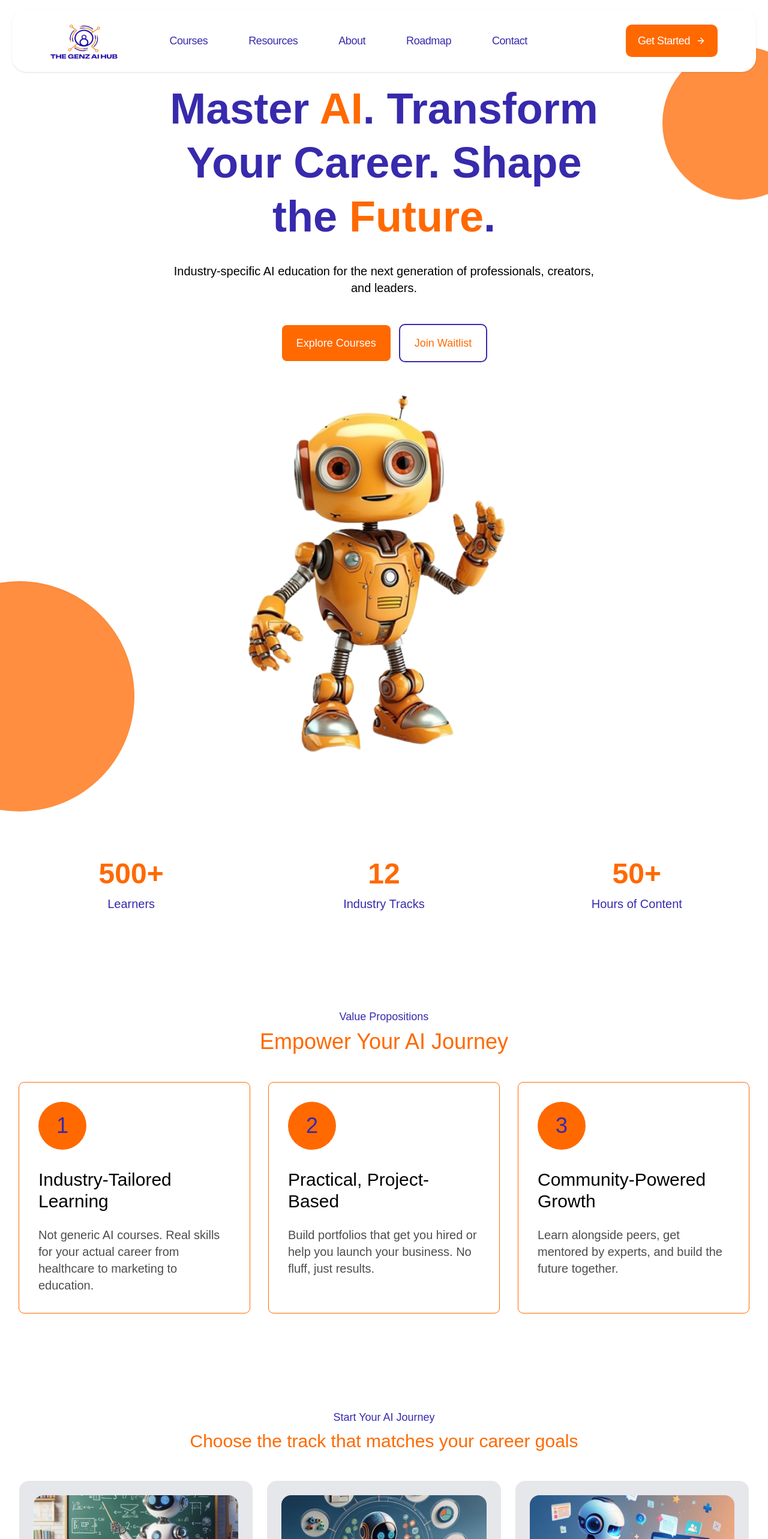
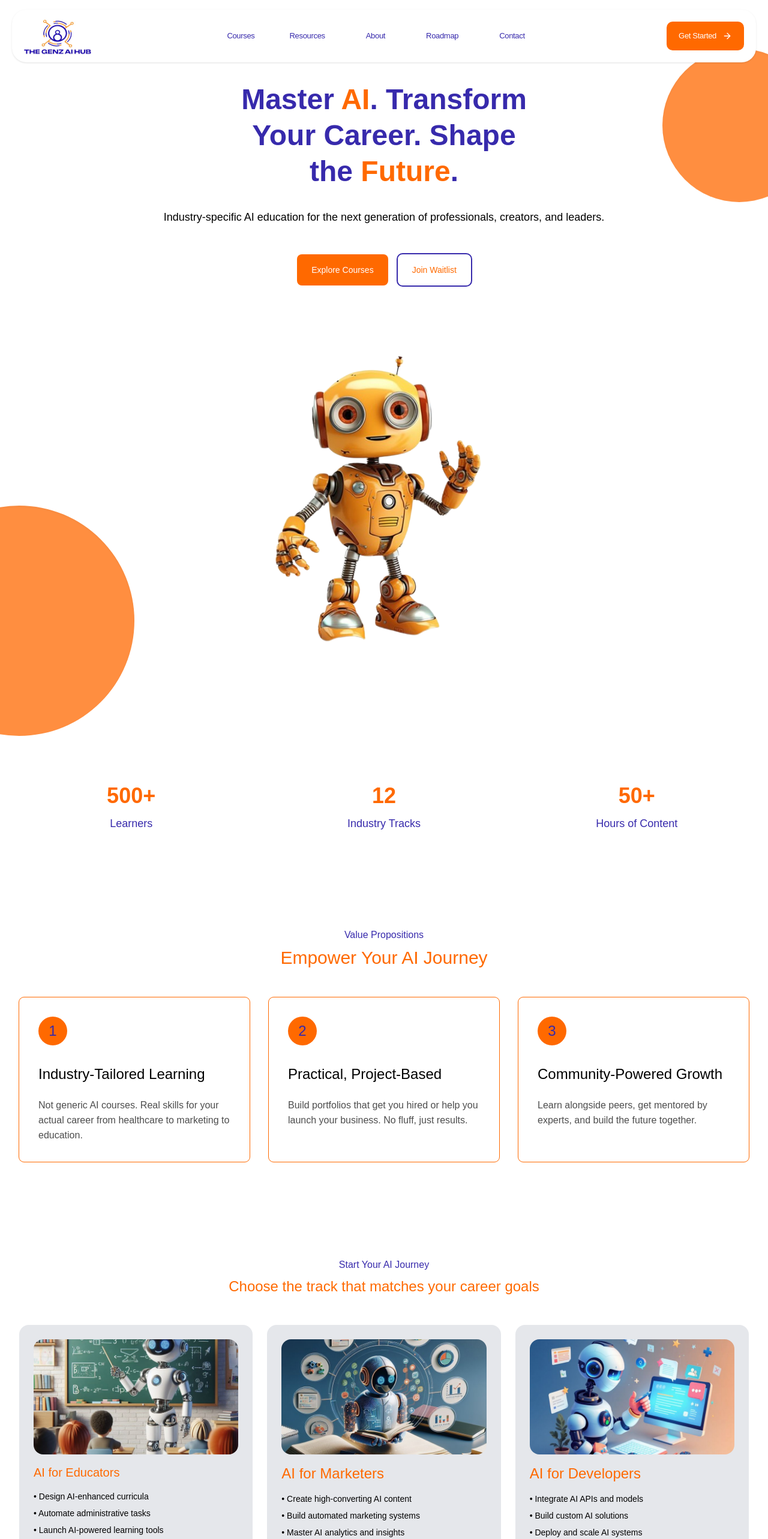
Before and after one commit to boyalonetech/Genz_Ai_Hub, a Next.js app: page / in a window 1280 px wide. Shown: the top 2566 px of the page at 60% size. Built offline with nearby package versions, Linux system fonts and the light colour scheme; a web font is replaced by a local one.

Commit message:
ui update

```diff
--- /dev/null
+++ b/src/app/courses/page.tsx
@@ -0,0 +1,21 @@
+"use client";
+import React, { useEffect } from "react";
+
+export default function Page() {
+  useEffect(() => {
+    const fetchData = async () => {
+      try {
+        const response = await fetch("https://fakestoreapi.com/products");
+        if (!response.ok) throw new Error("Network response was not ok");
+        const data = await response.json();
+        console.table(data);
+      } catch (error) {
+        console.error("Error fetching data:", error);
+      }
+    };
+
+    fetchData(); // ✅ call it
+  }, []); // ✅ dependency array
+
+  return <div></div>;
+}
--- a/src/components/Header.tsx
+++ b/src/components/Header.tsx
@@ -26,62 +26,66 @@ export default function Header() {
 
   return (
     <nav className="">
-      <div className="left-2 right-2 md:left-5 md:right-5 px-4 md:px-8 lg:px-16 py-3 md:py-5 bg-white flex justify-between items-center fixed shadow-sm top-2 md:top-4 rounded-2xl md:rounded-3xl z-50">
+      <div className="left-2 right-2 md:left-5 md:right-5 px-4 md:px-8 lg:px-5 py-3 md:py-3 bg-white flex justify-between items-center fixed shadow-sm top-2 md:top-4 rounded-2xl md:rounded-3xl z-50">
         {/* Logo */}
-        <div className="w-20 h-12 md:w-28 md:h-16 relative overflow-hidden flex-shrink-0">
+        <Link
+          href="/"
+          className="w-20 h-12 md:w-28 md:h-16 relative overflow-hidden flex-shrink-0"
+        >
           <Image src="/LOGO.jpg" alt="Logo" sizes="fill" fill quality={100} />
-        </div>
+        </Link>
 
         {/* Desktop Navigation */}
-        <div className="hidden lg:flex justify-start items-center gap-12 xl:gap-36">
-          <div className="p-2.5 flex justify-start items-center gap-6 xl:gap-12">
-            <div className="px-2.5 py-[5px] flex justify-center items-center gap-2.5 cursor-pointer hover:opacity-70 transition-opacity">
+        <div className="hidden lg:flex justify-center items-center gap-12 xl:gap-36">
+          <div className="py-2.5 flex justify-start items-center gap-6 xl:gap-12">
+            <div className=" py-[5px] flex justify-center items-center gap-2.5 cursor-pointer transition-opacity">
               <Link
                 href="/"
-                className="text-center justify-start text-indigo-800 text-base xl:text-lg font-medium leading-tight tracking-tight"
+                className="text-center justify-start text-indigo-800 text-[10px] xl:text-[13px]  hover:text-orange-500  font-medium leading-tight tracking-tight"
               >
                 Courses
               </Link>
             </div>
-            <div className="px-2.5 py-[5px] flex justify-center items-center gap-2.5 cursor-pointer hover:opacity-70 transition-opacity">
+            <div className="px-2.5 py-[5px] flex justify-center items-center gap-2.5 cursor-pointer transition-opacity">
               <Link
                 href="/"
-                className="text-center justify-start text-indigo-800 text-base xl:text-lg font-medium leading-tight tracking-tight"
+                className="text-center justify-start text-indigo-800 text-[10px] xl:text-[13px]  hover:text-orange-500  font-medium leading-tight tracking-tight"
               >
                 Resources
               </Link>
             </div>
-            <div className="px-2.5 py-[5px] flex justify-center items-center gap-2.5 cursor-pointer hover:opacity-70 transition-opacity">
+            <div className="px-2.5 py-[5px] flex justify-center items-center gap-2.5 cursor-pointer transition-opacity">
               <Link
                 href="/"
-                className="text-center justify-start text-indigo-800 text-base xl:text-lg font-medium leading-tight tracking-tight"
+                className="text-center justify-start text-indigo-800 text-[10px] xl:text-[13px]  hover:text-orange-500  font-medium leading-tight tracking-tight"
               >
                 About
               </Link>
             </div>
-            <div className="px-2.5 py-[5px] flex justify-center items-center gap-2.5 cursor-pointer hover:opacity-70 transition-opacity">
+            <div className="px-2.5 py-[5px] flex justify-center items-center gap-2.5 cursor-pointer transition-opacity">
               <Link
                 href="/"
-                className="text-center justify-start text-indigo-800 text-base xl:text-lg font-medium leading-tight tracking-tight"
+                className="text-center justify-start text-indigo-800 text-[10px] xl:text-[13px]  hover:text-orange-500  font-medium leading-tight tracking-tight"
               >
                 Roadmap
               </Link>
             </div>
-            <div className="px-2.5 py-[5px] flex justify-center items-center gap-2.5 cursor-pointer hover:opacity-70 transition-opacity">
+            <div className="px-2.5 py-[5px] flex justify-center items-center gap-2.5 cursor-pointer transition-opacity">
               <Link
                 href="/"
-                className="text-center justify-start text-indigo-800 text-base xl:text-lg font-medium leading-tight tracking-tight"
+                className="text-center justify-start text-indigo-800 text-[10px] xl:text-[13px]  hover:text-orange-500  font-medium leading-tight tracking-tight"
               >
                 Contact
               </Link>
             </div>
           </div>
-          <div className="p-3 xl:p-4 px-4 xl:px-5 bg-orange-500 rounded-[10px] flex justify-center items-center gap-2.5 cursor-pointer hover:bg-orange-600 transition-colors">
-            <div className="text-center justify-start text-white text-base xl:text-lg font-medium leading-tight tracking-tight">
-              Get Started
-            </div>
-            <ArrowRight className="w-4 h-4 text-white" />
+        </div>
+
+        <div className="p-3 xl:p-4 px-4 xl:px-5 hidden lg:flex bg-orange-500 rounded-[10px]  justify-center items-center gap-2.5 cursor-pointer hover:bg-orange-600 transition-colors">
+          <div className="text-center justify-start text-white text-[10px] xl:text-[13px]   font-medium leading-tight tracking-tight">
+            Get Started
           </div>
+          <ArrowRight className="w-4 h-4 text-white" />
         </div>
 
         {/* Mobile Menu Button */}
--- a/src/components/Hero.tsx
+++ b/src/components/Hero.tsx
@@ -13,7 +13,7 @@ export default function Hero() {
       <div className="max-w-7xl mx-auto flex flex-col items-center text-center relative z-10">
         {/* Main Headline */}
         <h1
-          className="text-4xl sm:text-5xl md:text-6xl lg:text-7xl font-semibold leading-tight mb-6 md:mb-8"
+          className="text-4xl sm:text-5xl md:text-6xl lg:text-5xl font-semibold leading-tight mb-6 md:mb-8"
           style={{ fontFamily: "var(--font-unbounded)" }}
         >
           <span className="text-indigo-800">Master </span>
@@ -28,27 +28,29 @@ export default function Hero() {
         </h1>
 
         {/* Subheadline */}
-        <p className="text-sm sm:text-base md:text-lg lg:text-xl text-black max-w-3xl mb-8 md:mb-12 px-4">
+        <p className="text-sm sm:text-base md:text-lg lg:text-lg text-black max-w-3xl mb-8 md:mb-12 px-4">
           Industry-specific AI education for the next generation of
           professionals, creators, and leaders.
         </p>
 
         {/* CTA Buttons */}
         <div className="flex flex-col sm:flex-row gap-4 mb-12 w-full sm:w-auto px-4 sm:px-0">
-          <button className="w-full sm:w-auto px-6 py-3 md:py-4 bg-orange-500 rounded-lg text-white text-base md:text-lg font-medium hover:bg-orange-600 transition-colors">
+          <button className="w-full sm:w-auto px-6 py-3 md:py-4 bg-orange-500 rounded-lg text-white text-base md:text-sm font-medium hover:bg-orange-600 transition-colors">
             Explore Courses
           </button>
-          <button className="w-full sm:w-auto px-6 py-3 md:py-4 rounded-lg outline outline-2 outline-indigo-800 text-orange-500 text-base md:text-lg font-medium hover:bg-indigo-50 transition-colors">
+          <button className="w-full sm:w-auto px-6 py-3 md:py-4 rounded-lg outline outline-2 outline-indigo-800 text-orange-500 text-base md:text-sm font-medium hover:bg-indigo-50 transition-colors">
             Join Waitlist
           </button>
         </div>
 
         {/* Hero Image */}
         <Image
-          className="w-full max-w-sm sm:max-w-md md:max-w-lg h-auto rounded-lg"
+          className="w-full max-w-sm sm:max-w-md md:max-w-lg h-auto lg:scale-80 rounded-lg"
           src="/robot.png"
           alt="AI Learning"
           width={1000}
+          quality={100}
+          sizes="fill"
           height={1000}
         />
 
--- a/src/components/Journey.tsx
+++ b/src/components/Journey.tsx
@@ -1,6 +1,9 @@
 import React from 'react'
 
 export default function Journey() {
+
+
+
   return (
     <div>
 
--- a/src/components/Statistics.tsx
+++ b/src/components/Statistics.tsx
@@ -6,30 +6,30 @@ export default function Statistics() {
       <div className="max-w-7xl mx-auto grid grid-cols-1 sm:grid-cols-3 gap-8 md:gap-10 lg:gap-12">
         {/* Stat 1 */}
         <div className="flex flex-col items-center text-center">
-          <div className="text-4xl sm:text-5xl md:text-6xl lg:text-5xl font-semibold text-orange-500 mb-2 md:mb-3">
+          <div className="text-4xl sm:text-5xl md:text-6xl lg:text-4xl font-semibold text-orange-500 mb-2 md:mb-3">
             500+
           </div>
-          <div className="text-lg sm:text-xl md:text-xl text-indigo-800">
+          <div className="text-lg sm:text-xl md:text-lg text-indigo-800">
             Learners
           </div>
         </div>
 
         {/* Stat 2 */}
         <div className="flex flex-col items-center text-center">
-          <div className="text-4xl sm:text-5xl md:text-6xl lg:text-5xl font-semibold text-orange-500 mb-2 md:mb-3">
+          <div className="text-4xl sm:text-5xl md:text-6xl lg:text-4xl font-semibold text-orange-500 mb-2 md:mb-3">
             12
           </div>
-          <div className="text-lg sm:text-xl md:text-xl text-indigo-800">
+          <div className="text-lg sm:text-xl md:text-lg text-indigo-800">
             Industry Tracks
           </div>
         </div>
 
         {/* Stat 3 */}
         <div className="flex flex-col items-center text-center">
-          <div className="text-4xl sm:text-5xl md:text-6xl lg:text-5xl font-semibold text-orange-500 mb-2 md:mb-3">
+          <div className="text-4xl sm:text-5xl md:text-6xl lg:text-4xl font-semibold text-orange-500 mb-2 md:mb-3">
             50+
           </div>
-          <div className="text-lg sm:text-xl md:text-xl text-indigo-800">
+          <div className="text-lg sm:text-xl md:text-lg text-indigo-800">
             Hours of Content
           </div>
         </div>
--- a/src/components/Track.tsx
+++ b/src/components/Track.tsx
@@ -7,10 +7,10 @@ export default function Track() {
       <div className="max-w-7xl mx-auto">
         {/* Section Header */}
         <div className="text-center mb-8 md:mb-12">
-          <p className="text-indigo-800 text-lg font-medium mb-2">
+          <p className="text-indigo-800 text-md font-medium mb-2">
             Start Your AI Journey
           </p>
-          <h2 className="text-2xl md:text-3xl text-orange-500">
+          <h2 className="text-2xl md:text-2xl text-orange-500">
             Choose the track that matches your career goals
           </h2>
         </div>
@@ -29,15 +29,13 @@ export default function Track() {
                 src="/robot1.jpg"
                 alt="AI for Educators"
               />
-              <h3 className="text-2xl text-orange-500 mb-4">
-                AI for Educators
-              </h3>
+              <h3 className="text-xl text-orange-500 mb-4">AI for Educators</h3>
               <ul className="space-y-2 mb-6 text-black">
-                <li>• Design AI-enhanced curricula</li>
-                <li>• Automate administrative tasks</li>
-                <li>• Launch AI-powered learning tools</li>
+                <li className="text-sm">• Design AI-enhanced curricula</li>
+                <li className="text-sm">• Automate administrative tasks</li>
+                <li className="text-sm">• Launch AI-powered learning tools</li>
               </ul>
-              <button className="px-5 py-2.5 bg-orange-500 rounded-lg text-white hover:bg-orange-600 transition-colors">
+              <button className="px-5 py-2.5 bg-orange-500 rounded-lg text-sm text-white hover:bg-orange-600 transition-colors">
                 Learn More
               </button>
             </div>
@@ -56,11 +54,11 @@ export default function Track() {
                 AI for Marketers
               </h3>
               <ul className="space-y-2 mb-6 text-black">
-                <li>• Create high-converting AI content</li>
-                <li>• Build automated marketing systems</li>
-                <li>• Master AI analytics and insights</li>
+                <li className="text-sm">• Create high-converting AI content</li>
+                <li className="text-sm">• Build automated marketing systems</li>
+                <li className="text-sm">• Master AI analytics and insights</li>
               </ul>
-              <button className="px-5 py-2.5 bg-orange-500 rounded-lg text-white hover:bg-orange-600 transition-colors">
+              <button className="px-5 py-2.5 bg-orange-500 rounded-lg text-white text-sm hover:bg-orange-600 transition-colors">
                 Learn More
               </button>
             </div>
@@ -79,11 +77,11 @@ export default function Track() {
                 AI for Developers
               </h3>
               <ul className="space-y-2 mb-6 text-black">
-                <li>• Integrate AI APIs and models</li>
-                <li>• Build custom AI solutions</li>
-                <li>• Deploy and scale AI systems</li>
+                <li className="text-sm">• Integrate AI APIs and models</li>
+                <li className="text-sm">• Build custom AI solutions</li>
+                <li className="text-sm">• Deploy and scale AI systems</li>
               </ul>
-              <button className="px-5 py-2.5 bg-orange-500 rounded-lg text-white hover:bg-orange-600 transition-colors">
+              <button className="px-5 py-2.5 bg-orange-500 text-sm rounded-lg text-white hover:bg-orange-600 transition-colors">
                 Learn More
               </button>
             </div>
@@ -106,12 +104,16 @@ export default function Track() {
                     AI Fundamentals
                   </h3>
                   <ul className="space-y-2 mb-4 md:mb-6 text-black text-sm sm:text-base">
-                    <li>• Understand how AI actually works</li>
-                    <li>• Master prompt engineering</li>
-                    <li>• Navigate the AI tools landscape</li>
+                    <li className="text-sm">
+                      • Understand how AI actually works
+                    </li>
+                    <li className="text-sm">• Master prompt engineering</li>
+                    <li className="text-sm">
+                      • Navigate the AI tools landscape
+                    </li>
                   </ul>
                 </div>
-                <button className="w-full sm:w-auto px-5 py-2.5 bg-orange-500 rounded-lg text-white hover:bg-orange-600 transition-colors text-sm sm:text-base">
+                <button className="w-full sm:w-auto px-5 py-2.5  bg-orange-500 rounded-lg text-white hover:bg-orange-600 transition-colors text-sm sm:text-base">
                   Learn More
                 </button>
               </div>
--- a/src/components/Value.tsx
+++ b/src/components/Value.tsx
@@ -6,10 +6,10 @@ export default function Value() {
       <div className="max-w-7xl mx-auto">
         {/* Section Header */}
         <div className="text-center mb-8 md:mb-12">
-          <p className="text-indigo-800 text-lg font-medium mb-2">
+          <p className="text-indigo-800 text-md font-medium mb-2">
             Value Propositions
           </p>
-          <h2 className="text-3xl md:text-4xl text-orange-500">
+          <h2 className="text-3xl md:text-3xl text-orange-500">
             Empower Your AI Journey
           </h2>
         </div>
@@ -17,42 +17,42 @@ export default function Value() {
         {/* Value Cards Grid */}
         <div className="grid grid-cols-1 md:grid-cols-3 gap-6 md:gap-8">
           {/* Card 1 */}
-          <div className="p-8 rounded-lg outline outline-1 outline-orange-500 bg-white">
-            <div className="w-20 h-20 bg-orange-500 rounded-full flex items-center justify-center mb-8">
-              <span className="text-4xl text-indigo-800">1</span>
+          <div className="p-8 rounded-lg outline-1 outline-orange-500 bg-white">
+            <div className="w-12 h-12 bg-orange-500 rounded-full flex items-center justify-center mb-8">
+              <span className="text-2xl text-indigo-800">1</span>
             </div>
-            <h3 className="text-2xl md:text-3xl text-black mb-6">
+            <h3 className="text-2xl md:text-2xl text-black mb-6">
               Industry-Tailored Learning
             </h3>
-            <p className="text-lg md:text-xl text-black/70">
+            <p className="text-lg md:text-[16px] text-black/70">
               Not generic AI courses. Real skills for your actual career from
               healthcare to marketing to education.
             </p>
           </div>
 
           {/* Card 2 */}
-          <div className="p-8 rounded-lg outline outline-1 outline-orange-500 bg-white">
-            <div className="w-20 h-20 bg-orange-500 rounded-full flex items-center justify-center mb-8">
-              <span className="text-4xl text-indigo-800">2</span>
+          <div className="p-8 rounded-lg outline-1 outline-orange-500 bg-white">
+            <div className="w-12 h-12 bg-orange-500 rounded-full flex items-center justify-center mb-8">
+              <span className="text-2xl text-indigo-800">2</span>
             </div>
-            <h3 className="text-2xl md:text-3xl text-black mb-6">
+            <h3 className="text-2xl md:text-2xl text-black mb-6">
               Practical, Project-Based
             </h3>
-            <p className="text-lg md:text-xl text-black/70">
+            <p className="text-lg md:text-[16px] text-black/70">
               Build portfolios that get you hired or help you launch your
               business. No fluff, just results.
             </p>
           </div>
 
           {/* Card 3 */}
-          <div className="p-8 rounded-lg outline outline-1 outline-orange-500 bg-white">
-            <div className="w-20 h-20 bg-orange-500 rounded-full flex items-center justify-center mb-8">
-              <span className="text-4xl text-indigo-800">3</span>
+          <div className="p-8 rounded-lg outline-1 outline-orange-500 bg-white">
+            <div className="w-12 h-12 bg-orange-500 rounded-full flex items-center justify-center mb-8">
+              <span className="text-2xl text-indigo-800">3</span>
             </div>
-            <h3 className="text-2xl md:text-3xl text-black mb-6">
+            <h3 className="text-2xl md:text-2xl text-black mb-6">
               Community-Powered Growth
             </h3>
-            <p className="text-lg md:text-xl text-black/70">
+            <p className="text-lg md:text-[16px] text-black/70">
               Learn alongside peers, get mentored by experts, and build the
               future together.
             </p>
```
Also changed, not shown: src/components/Contact.tsx (+19 -19 lines), src/components/Footer.tsx (+24 -24 lines), src/components/Roadmap.tsx (+11 -10 lines), src/components/Testmonials.tsx (+15 -15 lines).
